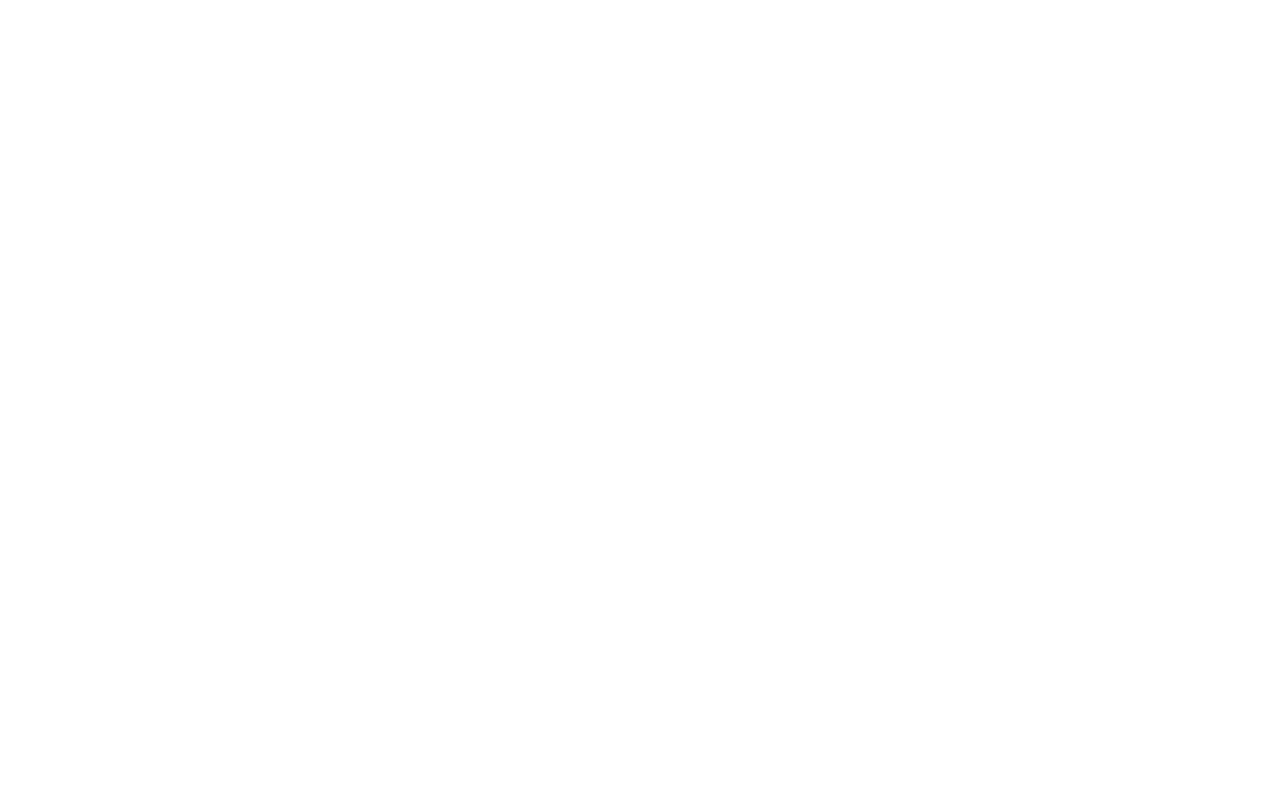
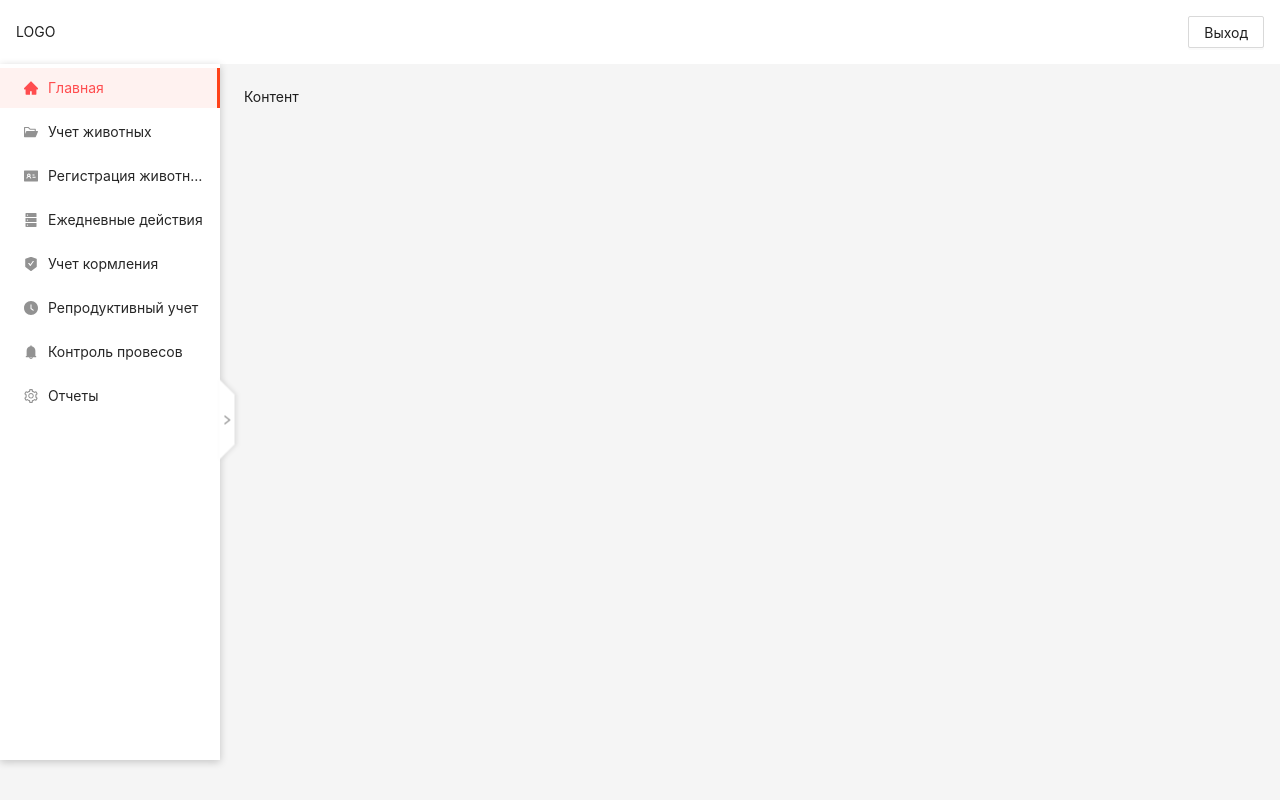
Before and after one commit to olyannaa/cattle_track_frontend, a React (Vite) app: page / in a window 1280 px wide. Built offline with nearby package versions, Linux system fonts and the light colour scheme.

Commit message:
add layout

```diff
--- a/src/App.tsx
+++ b/src/App.tsx
@@ -1,5 +1,48 @@
+import { BrowserRouter, Route, Routes } from 'react-router-dom';
+import { LayoutPage } from './global-components/Layout/Layout';
+import { RegisterAnimalPage } from './app/register-animal/RegisterAnimalsPage';
+import ConfigProvider, { ThemeConfig } from 'antd/es/config-provider';
 function App() {
-    return <></>;
+    const theme: ThemeConfig = {
+        components: {
+            Menu: {
+                activeBarBorderWidth: 0,
+                itemBorderRadius: 0,
+                dangerItemColor: 'rgba(0, 0, 0, 0.85)',
+                colorPrimaryBorder: '#FF4218',
+                itemMarginInline: 0,
+                activeBarWidth: '4',
+                dropdownWidth: 200,
+            },
+            Button: {
+                borderRadius: 2,
+                defaultActiveBorderColor: '#FF4218',
+                defaultActiveColor: '#FF4218',
+                defaultHoverBorderColor: '#FF4218',
+                defaultHoverColor: '#FF4218',
+            },
+        },
+        token: {},
+        cssVar: true,
+    };
+
+    return (
+        <ConfigProvider theme={theme}>
+            <BrowserRouter>
+                <Routes>
+                    <Route element={<LayoutPage />}>
+                        <Route path='/' element={<RegisterAnimalPage />} />
+                    </Route>
+                    <Route element={<LayoutPage />}>
+                        <Route
+                            path='/animals'
+                            element={<RegisterAnimalPage />}
+                        />
+                    </Route>
+                </Routes>
+            </BrowserRouter>
+        </ConfigProvider>
+    );
 }
 
 export default App;
--- /dev/null
+++ b/src/app/register-animal/RegisterAnimalsPage.tsx
@@ -0,0 +1,7 @@
+export const RegisterAnimalPage = () => {
+    return (
+        <div>
+            <h1>Контент</h1>
+        </div>
+    );
+};
--- /dev/null
+++ b/src/global-components/Layout/Layout.module.css
@@ -0,0 +1,37 @@
+.layout__header {
+    padding: 0px 16px;
+    background: #fff;
+    box-shadow: var(--block-shadow);
+}
+
+.header__content-logo {
+    display: flex;
+    align-items: center;
+}
+
+.layout__logout-btn {
+    border-radius: 2;
+}
+
+.trapezoid-button {
+    position: absolute;
+    border-bottom: 15px solid #fff;
+    border-left: 15px solid transparent;
+    border-right: 15px solid transparent;
+    height: 0;
+    width: 80px;
+    top: 50%;
+    right: -47.4px;
+    text-align: center;
+    transform: rotate(90deg);
+    transform-origin: center;
+
+    /** Тень для кнопки */
+    filter: drop-shadow(0px -2px 2px rgba(0, 0, 0, 0.1));
+}
+
+.trapezoid-button__icon {
+    transform: rotate(90deg);
+    font-size: 11px;
+    opacity: 0.6;
+}
--- /dev/null
+++ b/src/global-components/Layout/Layout.tsx
@@ -0,0 +1,110 @@
+import React, { useEffect, useState } from 'react';
+import { AppstoreFilled, LeftOutlined, RightOutlined } from '@ant-design/icons';
+import { Button, Layout } from 'antd';
+import { Outlet } from 'react-router-dom';
+import { AppMenu } from './components/Menu/Menu';
+import styles from './Layout.module.css';
+
+const { Header, Sider, Content } = Layout;
+
+export const LayoutPage: React.FC = () => {
+    const [collapsed, setCollapsed] = useState(false);
+    const [isMobile, setIsMobile] = useState(window.innerWidth < 768); // Проверка на мобильный экран
+
+    useEffect(() => {
+        const handleResize = () => {
+            setIsMobile(window.innerWidth < 768);
+        };
+
+        window.addEventListener('resize', handleResize);
+
+        return () => {
+            window.removeEventListener('resize', handleResize);
+        };
+    }, []);
+
+    const siderStyle: React.CSSProperties = {
+        position: 'sticky',
+        insetInlineStart: 0,
+        top: 0,
+        bottom: 0,
+        scrollbarWidth: 'thin',
+        scrollbarGutter: 'stable',
+        boxShadow: '0px 2px 8px 0px rgba(0, 0, 0, 0.2)',
+        background: '#ffffff',
+        maxHeight: 696,
+        display: isMobile && collapsed ? 'none' : 'block',
+    };
+
+    return (
+        <Layout style={{ minHeight: '100vh' }}>
+            <Header className={styles['layout__header']}>
+                <div
+                    style={{
+                        display: 'flex',
+                        justifyContent: 'space-between',
+                        alignItems: 'center',
+                    }}
+                >
+                    <div className={styles['header__content-logo']}>
+                        {isMobile && (
+                            <Button
+                                type='primary'
+                                danger
+                                icon={<AppstoreFilled />}
+                                onClick={() => setCollapsed(!collapsed)}
+                                style={{
+                                    marginRight: 4,
+                                }}
+                            />
+                        )}
+                        <div>LOGO</div>
+                    </div>
+                    <Button>Выход</Button>
+                </div>
+            </Header>
+            <Layout>
+                <Sider
+                    trigger={null}
+                    collapsible
+                    collapsed={collapsed}
+                    width='220'
+                    style={siderStyle}
+                >
+                    <div className='demo-logo-vertical' />
+                    <AppMenu />
+                    {!isMobile && (
+                        <div
+                            onClick={() => setCollapsed(!collapsed)}
+                            className={styles['trapezoid-button']}
+                        >
+                            <div className={styles['trapezoid-button__icon']}>
+                                {collapsed ? (
+                                    <RightOutlined />
+                                ) : (
+                                    <LeftOutlined />
+                                )}
+                            </div>
+                        </div>
+                    )}
+                </Sider>
+                <Layout
+                    style={{
+                        display: 'flex',
+                        flexDirection: 'column',
+                        flex: 1,
+                    }}
+                >
+                    <Content
+                        style={{
+                            margin: '24px',
+                            overflow: 'initial',
+                        }}
+                    >
+                        <Outlet />
+                    </Content>
+                </Layout>
+            </Layout>
+        </Layout>
+    );
+};
--- /dev/null
+++ b/src/global-components/Layout/components/Menu/Menu.tsx
@@ -0,0 +1,75 @@
+import { ItemType, MenuItemType } from 'antd/es/menu/interface';
+import {
+    BellFilled,
+    ClockCircleFilled,
+    DatabaseFilled,
+    FolderOpenFilled,
+    HomeFilled,
+    IdcardFilled,
+    SafetyCertificateFilled,
+    SettingOutlined,
+} from '@ant-design/icons';
+import { Menu } from 'antd';
+import { Link } from 'react-router-dom';
+
+export const AppMenu = () => {
+    const menuItems: ItemType<MenuItemType>[] = [
+        {
+            key: '1',
+            icon: <HomeFilled />,
+            label: 'Главная',
+            danger: true,
+        },
+        {
+            key: '2',
+            icon: <FolderOpenFilled />,
+            label: <Link to='/animals'>Учет животных</Link>,
+            danger: true,
+        },
+        {
+            key: '3',
+            icon: <IdcardFilled />,
+            label: 'Регистрация животных',
+            danger: true,
+        },
+        {
+            key: '4',
+            icon: <DatabaseFilled />,
+            label: 'Ежедневные действия',
+            danger: true,
+        },
+        {
+            key: '5',
+            icon: <SafetyCertificateFilled />,
+            label: 'Учет кормления',
+            danger: true,
+        },
+        {
+            key: '6',
+            icon: <ClockCircleFilled />,
+            label: 'Репродуктивный учет',
+            danger: true,
+        },
+        {
+            key: '7',
+            icon: <BellFilled />,
+            label: 'Контроль провесов',
+            danger: true,
+        },
+        {
+            key: '8',
+            icon: <SettingOutlined />,
+            label: 'Отчеты',
+            danger: true,
+        },
+    ];
+
+    return (
+        <Menu
+            theme='light'
+            mode='inline'
+            defaultSelectedKeys={['1']}
+            items={menuItems}
+        />
+    );
+};
--- a/src/index.css
+++ b/src/index.css
@@ -1,3 +1,7 @@
+:root {
+    --block-shadow: 0px 2px 8px 0px rgba(0, 0, 0, 0.2);
+}
+
 * {
     padding: 0px;
     margin: 0px;
@@ -104,3 +108,24 @@ legend {
 input[type='file'] {
     max-width: 100%;
 }
+.ant-menu-item.ant-menu-item-selected {
+    position: relative;
+}
+
+.ant-menu-item.ant-menu-item-selected::after {
+    content: '';
+    position: absolute;
+    right: 0;
+    top: 0;
+    height: 100%;
+    width: 3px;
+    background-color: var(--color-primary-border, #ff4218);
+}
+
+.ant-menu-item .anticon {
+    opacity: 0.5;
+}
+
+.ant-menu-item.ant-menu-item-selected .anticon {
+    opacity: 1;
+}
```
Also changed, not shown: src/app/register-animal/RegisterAnimalPage.module.css (added), src/global-components/Layout/components/Menu/Menu.module.css (added).
